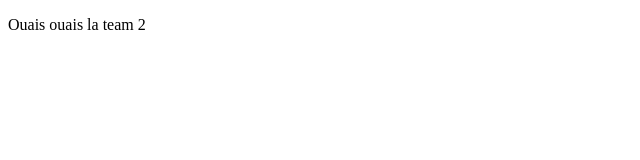
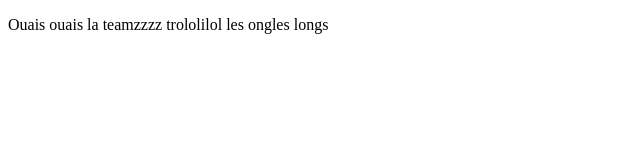
Before and after one commit to LinaM42/Click_Agency, a plain HTML site: page index.html in a window 1280 px wide. Shown: the whole page, without its empty margins (0-640 px from the left). Drawn offline with Linux system fonts and the light colour scheme.

Commit message:
modif Kaya

```diff
--- a/index.html
+++ b/index.html
@@ -6,6 +6,6 @@
     <title>Document</title>
 </head>
 <body>
-    <p>Ouais ouais la team 2</p>
+    <p>Ouais ouais la teamzzzz trololilol les ongles longs</p>
 </body>
 </html>
```
